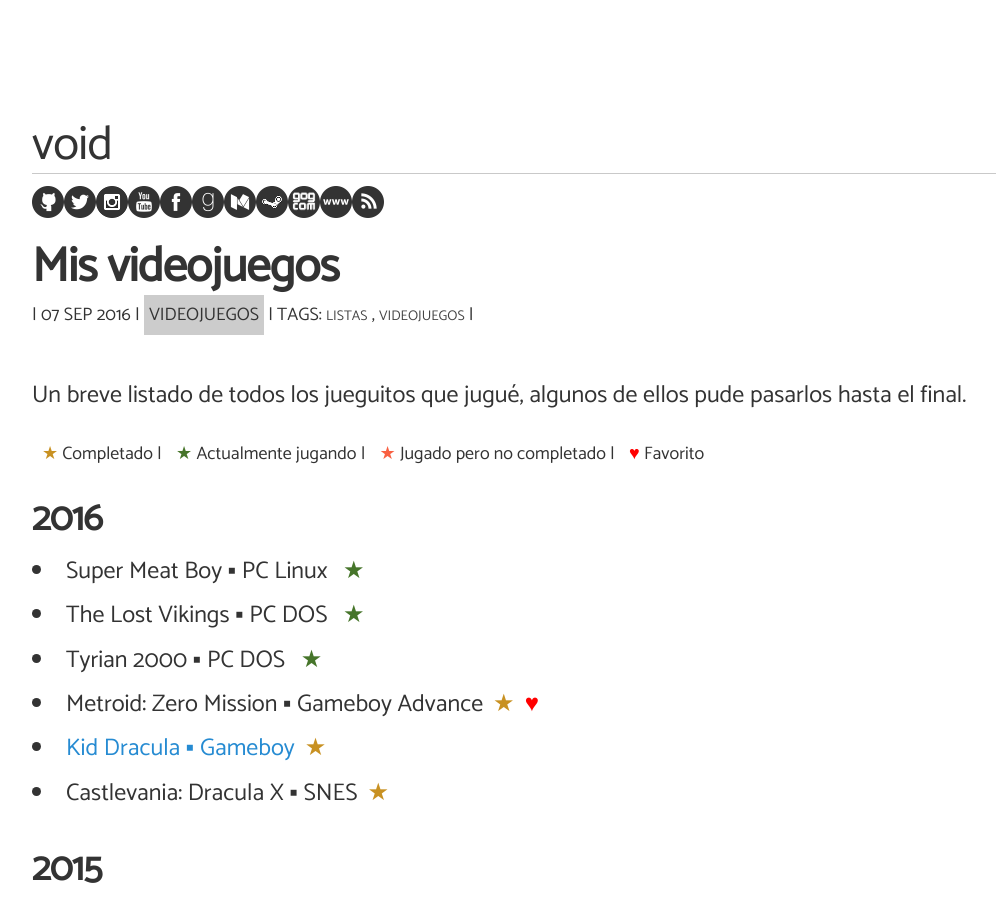
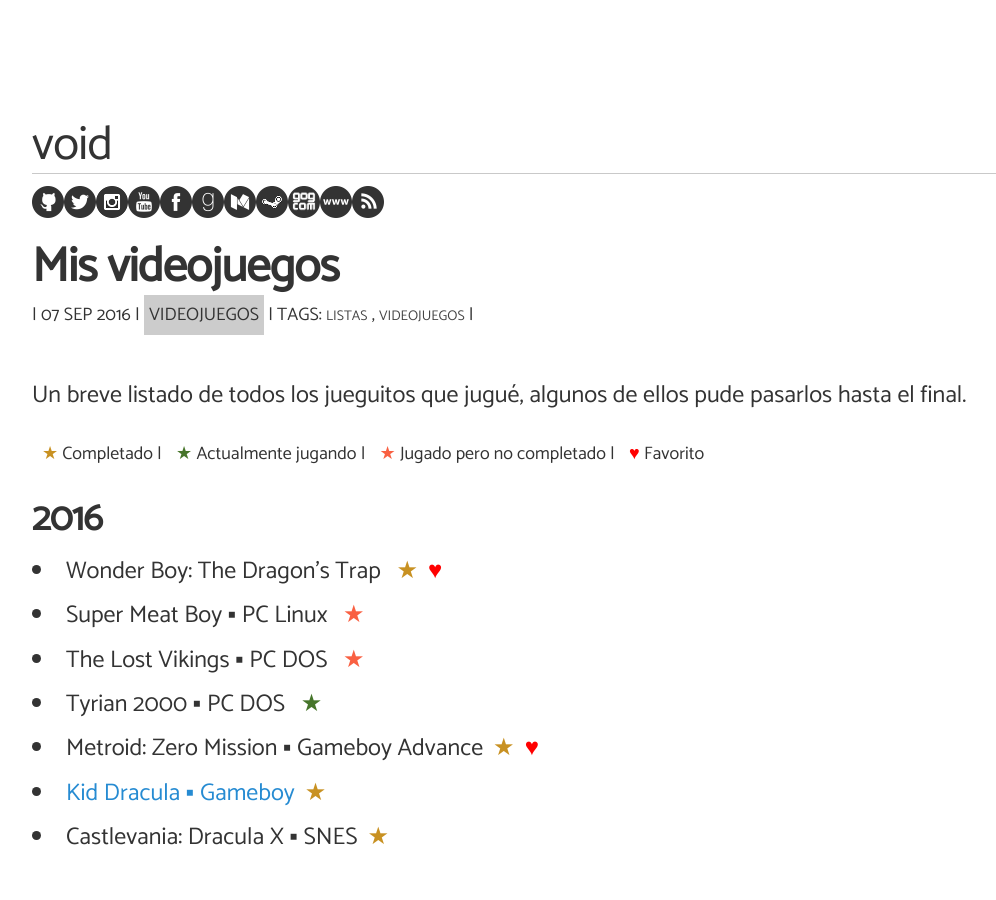
Before and after one commit to angelsimon/angelsimon.github.io, a Jekyll site: the page built from _posts/2016-09-07-jueguitos-que-termine.md, in a window 1280 px wide and 900 px high. Shown: the whole window, without its empty margins (32-1028 px from the left). Built offline with Jekyll 4.4.1, drawn with Linux system fonts in a browser that asks for light colours; nearby versions of some CDN libraries; comment, search, counter and statistics services are not loaded.

Commit message:
Nuevo juego

```diff
--- a/_posts/2016-09-07-jueguitos-que-termine.md
+++ b/_posts/2016-09-07-jueguitos-que-termine.md
@@ -15,8 +15,9 @@
 
 <h2>2016</h2>
 <ul>
-<li>Super Meat Boy &#9642; PC Linux <span title="Jugando" class="playing">&#9733;</span></li>
-<li>The Lost Vikings &#9642; PC DOS <span title="Jugando" class="playing">&#9733;</span></li>
+<li>Wonder Boy: The Dragon's Trap <span title="Completado" class="won">&#9733;</span><span title="Favorito" class="fav">&hearts;</span></li>
+<li>Super Meat Boy &#9642; PC Linux <span title="Jugando" class="lost">&#9733;</span></li>
+<li>The Lost Vikings &#9642; PC DOS <span title="Jugando" class="lost">&#9733;</span></li>
 <li>Tyrian 2000 &#9642; PC DOS <span title="Jugando" class="playing">&#9733;</span></li>
 <li>Metroid: Zero Mission &#9642; Gameboy Advance<span title="Completado" class="won">&#9733;</span><span title="Favorito" class="fav">&hearts;</span></li>
 <li><a href="http://angelsimon.github.io/2016/09/14/kid-dracula.html" target="_blank">Kid Dracula &#9642; Gameboy</a><span title="Completado" class="won">&#9733;</span></li>
```
